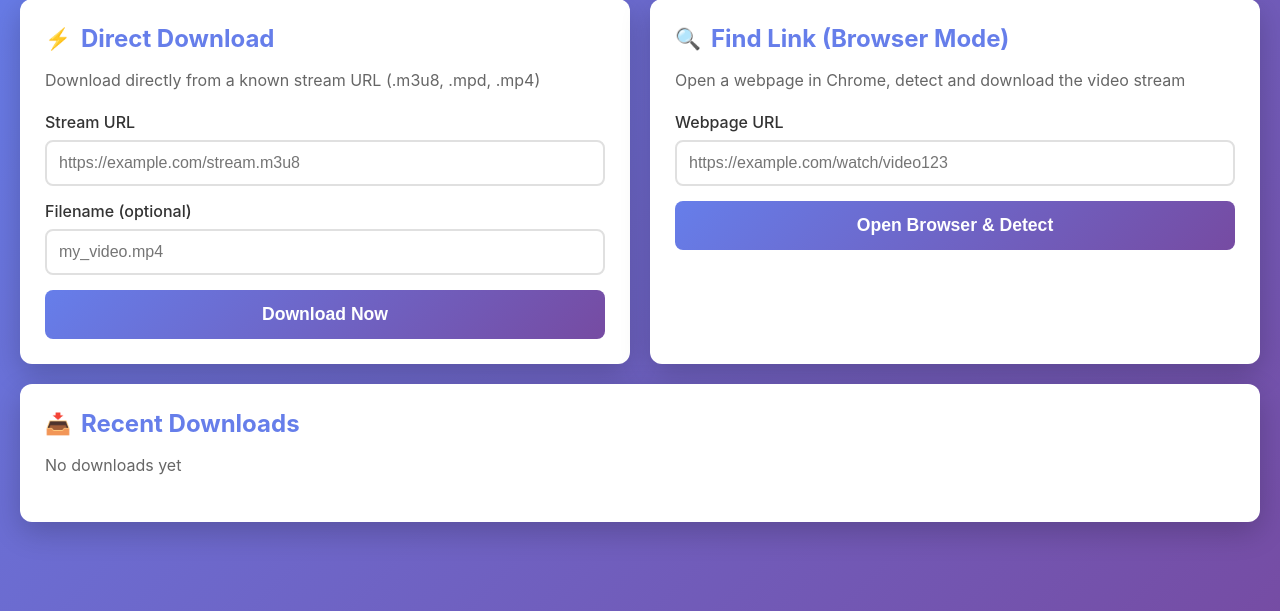
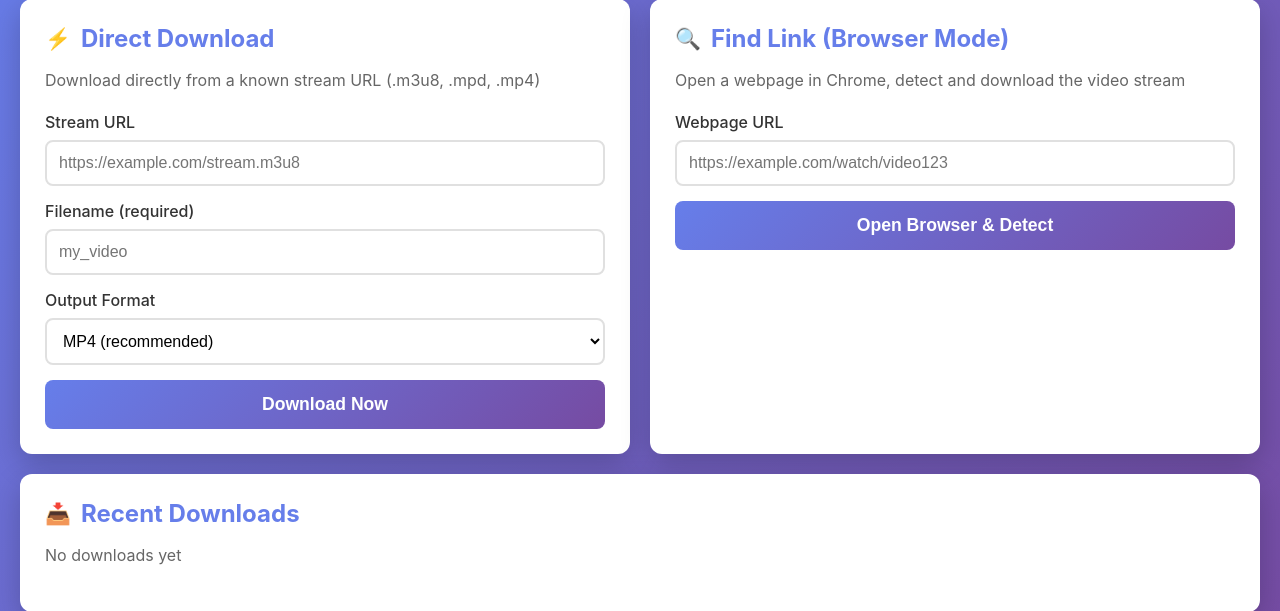
Before and after one commit to DorkSoul/ffmepg-downloader, a Flask app: page / in a window 1280 px wide. Shown: the part 131-742 px from the top of the page. Run offline with Flask 3, Linux system fonts and the light colour scheme; data that the repository does not hold is empty; parts of the project's set-up code (start-up, migrations or seed data) failed here and were passed over; some libraries are stand-ins or nearby versions.

Commit message:
Add format selector, make filename required, and fix Chrome startup
- Added output format dropdown (MP4, MKV, AVI, WebM, TS, MOV)
- Made filename field required with auto-extension appending
- Added missing Chrome dependencies (fonts, libs) to Dockerfile
- Enhanced Chrome startup with better error logging and additional flags
- Improved error handling for browser initialization

```diff
--- a/app/app.py
+++ b/app/app.py
@@ -45,32 +45,52 @@ class StreamDetector:
     def start_browser(self, url):
         """Start Chrome with DevTools Protocol enabled"""
         try:
+            logger.info(f"Starting Chrome browser for {url}")
+
             chrome_options = Options()
             chrome_options.add_argument('--no-sandbox')
             chrome_options.add_argument('--disable-dev-shm-usage')
             chrome_options.add_argument('--disable-gpu')
+            chrome_options.add_argument('--disable-software-rasterizer')
+            chrome_options.add_argument('--disable-extensions')
+            chrome_options.add_argument('--disable-background-networking')
+            chrome_options.add_argument('--disable-sync')
+            chrome_options.add_argument('--disable-translate')
+            chrome_options.add_argument('--disable-default-apps')
+            chrome_options.add_argument('--remote-debugging-port=9222')
             chrome_options.add_argument(f'--user-data-dir={CHROME_USER_DATA_DIR}')
             chrome_options.add_argument('--enable-logging')
             chrome_options.add_argument('--v=1')
             chrome_options.add_experimental_option('w3c', True)
+            chrome_options.add_experimental_option('excludeSwitches', ['enable-logging'])
 
             # Enable performance logging to capture network events
             chrome_options.set_capability('goog:loggingPrefs', {'performance': 'ALL'})
 
+            logger.info("Initializing ChromeDriver service")
             service = Service('/usr/local/bin/chromedriver')
+
+            logger.info("Creating Chrome webdriver instance")
             self.driver = webdriver.Chrome(service=service, options=chrome_options)
             self.driver.set_window_size(1920, 1080)
 
-            logger.info(f"Browser {self.browser_id} started, navigating to {url}")
+            logger.info(f"Browser {self.browser_id} started successfully, navigating to {url}")
             self.driver.get(url)
             self.is_running = True
 
             # Start monitoring network traffic
             threading.Thread(target=self._monitor_network, daemon=True).start()
 
+            logger.info(f"Browser {self.browser_id} fully initialized")
             return True
+        except WebDriverException as e:
+            logger.error(f"WebDriver error starting browser: {e}")
+            logger.error(f"Error details: {str(e)}")
+            return False
         except Exception as e:
-            logger.error(f"Failed to start browser: {e}")
+            logger.error(f"Unexpected error starting browser: {type(e).__name__}: {e}")
+            import traceback
+            logger.error(f"Traceback: {traceback.format_exc()}")
             return False
 
     def _monitor_network(self):
--- a/app/templates/index.html
+++ b/app/templates/index.html
@@ -95,9 +95,21 @@
             transition: border-color 0.3s;
         }
 
-        .input-group input:focus {
+        .input-group input:focus,
+        .input-group select:focus {
             outline: none;
             border-color: #667eea;
+        }
+
+        .input-group select {
+            width: 100%;
+            padding: 12px;
+            border: 2px solid #e0e0e0;
+            border-radius: 8px;
+            font-size: 1rem;
+            transition: border-color 0.3s;
+            background: white;
+            cursor: pointer;
         }
 
         .btn {
@@ -339,12 +351,24 @@
 
                 <div class="input-group">
                     <label for="direct-url">Stream URL</label>
-                    <input type="text" id="direct-url" placeholder="https://example.com/stream.m3u8">
+                    <input type="text" id="direct-url" placeholder="https://example.com/stream.m3u8" required>
                 </div>
 
                 <div class="input-group">
-                    <label for="direct-filename">Filename (optional)</label>
-                    <input type="text" id="direct-filename" placeholder="my_video.mp4">
+                    <label for="direct-filename">Filename (required)</label>
+                    <input type="text" id="direct-filename" placeholder="my_video" required>
+                </div>
+
+                <div class="input-group">
+                    <label for="direct-format">Output Format</label>
+                    <select id="direct-format">
+                        <option value="mp4">MP4 (recommended)</option>
+                        <option value="mkv">MKV</option>
+                        <option value="avi">AVI</option>
+                        <option value="webm">WebM</option>
+                        <option value="ts">TS (Transport Stream)</option>
+                        <option value="mov">MOV</option>
+                    </select>
                 </div>
 
                 <button class="btn" id="direct-download-btn" onclick="startDirectDownload()">
@@ -419,13 +443,24 @@
         // Start direct download
         async function startDirectDownload() {
             const url = document.getElementById('direct-url').value.trim();
-            const filename = document.getElementById('direct-filename').value.trim();
+            let filename = document.getElementById('direct-filename').value.trim();
+            const format = document.getElementById('direct-format').value;
             const statusBox = document.getElementById('direct-status');
             const btn = document.getElementById('direct-download-btn');
 
             if (!url) {
                 showStatus(statusBox, 'Please enter a stream URL', 'error');
                 return;
+            }
+
+            if (!filename) {
+                showStatus(statusBox, 'Please enter a filename', 'error');
+                return;
+            }
+
+            // Auto-append extension if not present
+            if (!filename.includes('.')) {
+                filename = filename + '.' + format;
             }
 
             btn.disabled = true;
```
Also changed, not shown: 1 other file.
